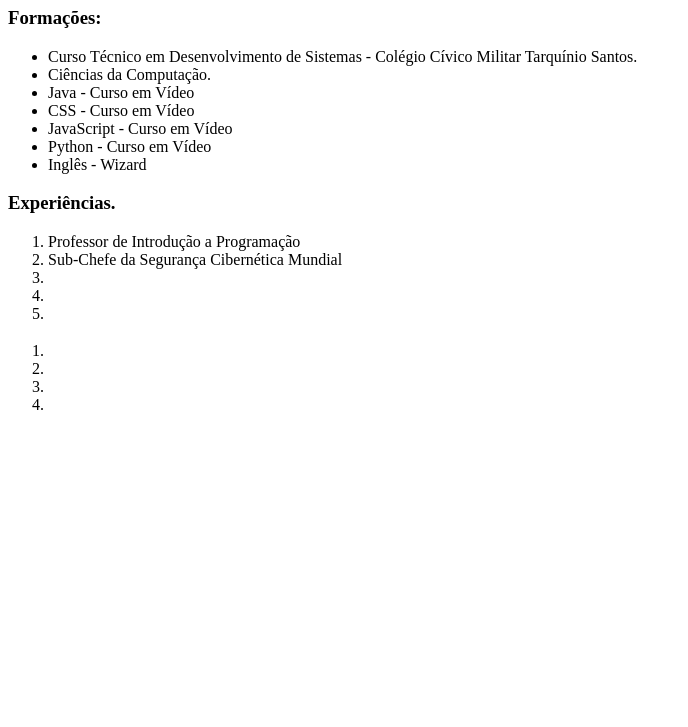
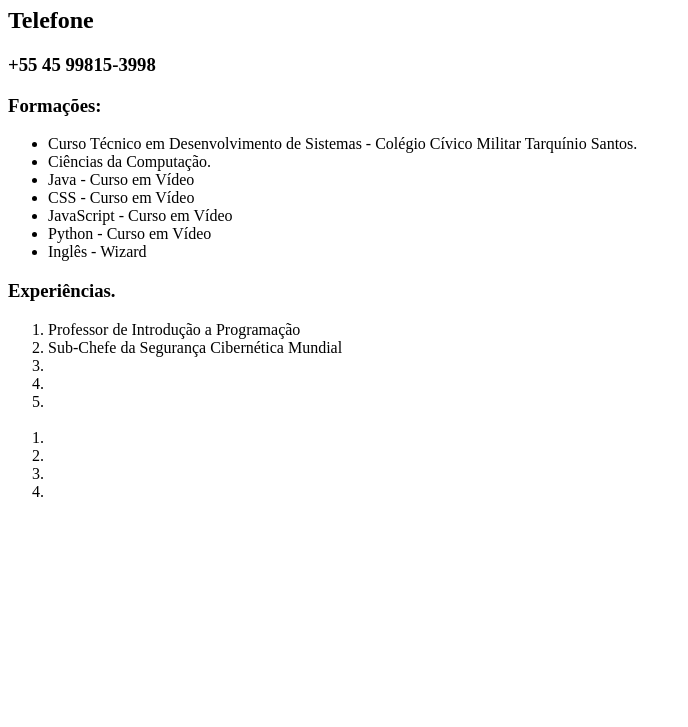
Before and after one commit to anthonyduarteaa/primeirapagina, a plain HTML site: page index.html in a window 1280 px wide. Shown: the part 73-800 px from the top of the page, without its empty margins (0-688 px from the left). Drawn offline with Linux system fonts and the light colour scheme.

Commit message:
Update index.html

```diff
--- a/index.html
+++ b/index.html
@@ -7,6 +7,10 @@
 </head>
 <body>
     <h1>Anthony Duarte Barbosa</h1>
+
+    <h2>Telefone</h2>
+    <h3>+55 45 99815-3998</h3>
+
     <h3>Formações:</h3>
 
     <ul>
```
